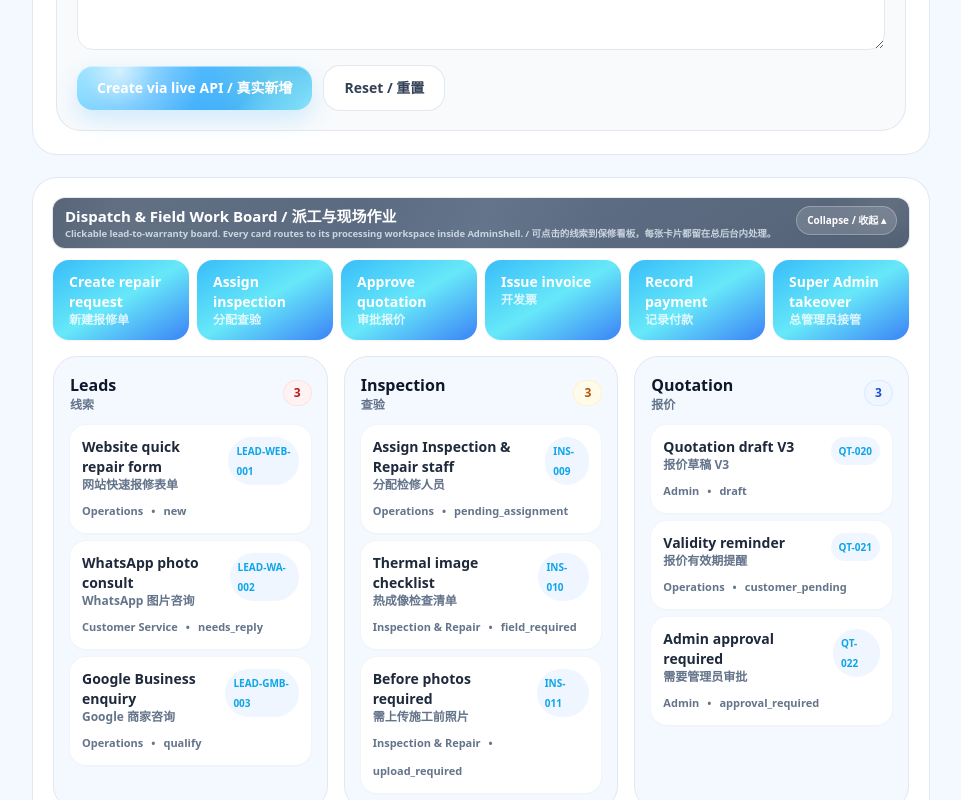
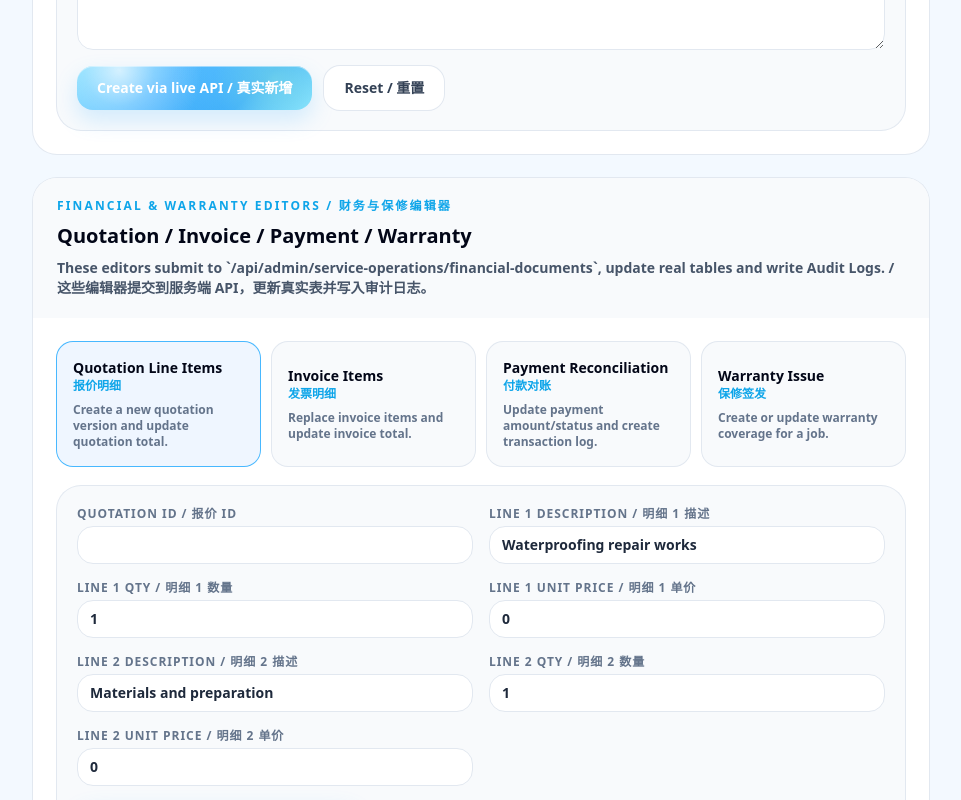
Before and after one commit to gaven2027-hash/NANOFIX_V28_UNIFIED_WEBSITE_ADMIN, a Next.js app: page /service-operations in a window 1280 px wide. Shown: the part 2000-2800 px from the top of the page, without its empty margins (319-1280 px from the left). Built offline with nearby package versions, Linux system fonts and the light colour scheme; no server answers.

Commit message:
Render Service Operations financial editors

```diff
--- a/app/service-operations/page.tsx
+++ b/app/service-operations/page.tsx
@@ -4,6 +4,7 @@ import { AdminShell } from '@/components/AdminShell';
 import { PageHeader } from '@/components/PageHeader';
 import { ServiceOperationsLiveCore } from '@/components/ServiceOperationsLiveCore';
 import { ServiceOperationsDedicatedForms } from '@/components/ServiceOperationsDedicatedForms';
+import { ServiceOperationsFinancialEditors } from '@/components/ServiceOperationsFinancialEditors';
 import { WorkflowBoard } from '@/components/WorkflowBoard';
 import { ServiceOperationsActionPanel } from '@/components/ServiceOperationsActionPanel';
 import { StatusMachineTable } from '@/components/StatusMachineTable';
@@ -16,6 +17,7 @@ export default function Page() {
       <div className="space-y-6">
         <ServiceOperationsLiveCore />
         <ServiceOperationsDedicatedForms />
+        <ServiceOperationsFinancialEditors />
         <WorkflowBoard />
         <ServiceOperationsActionPanel />
         <StatusMachineTable />
```
